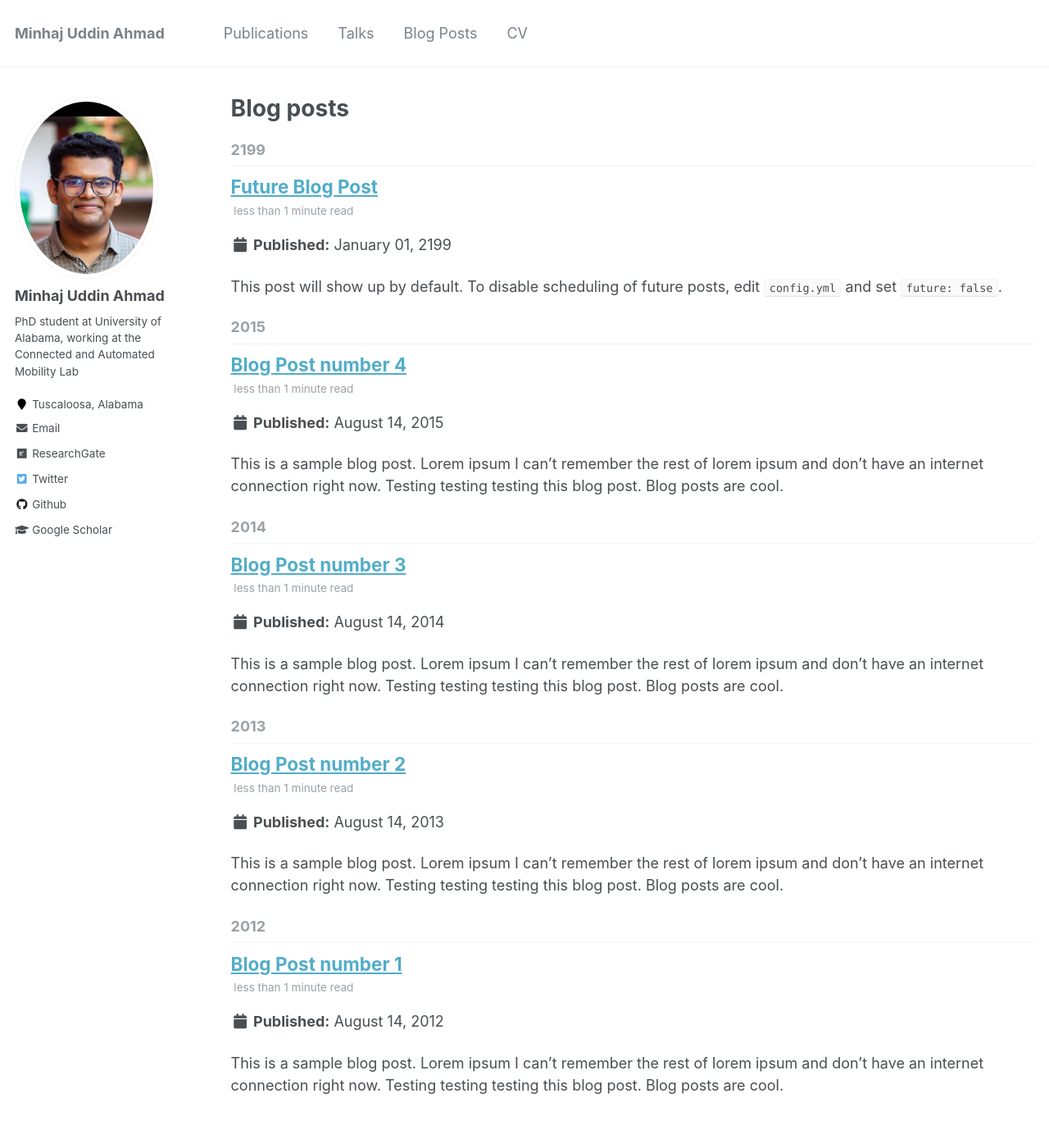
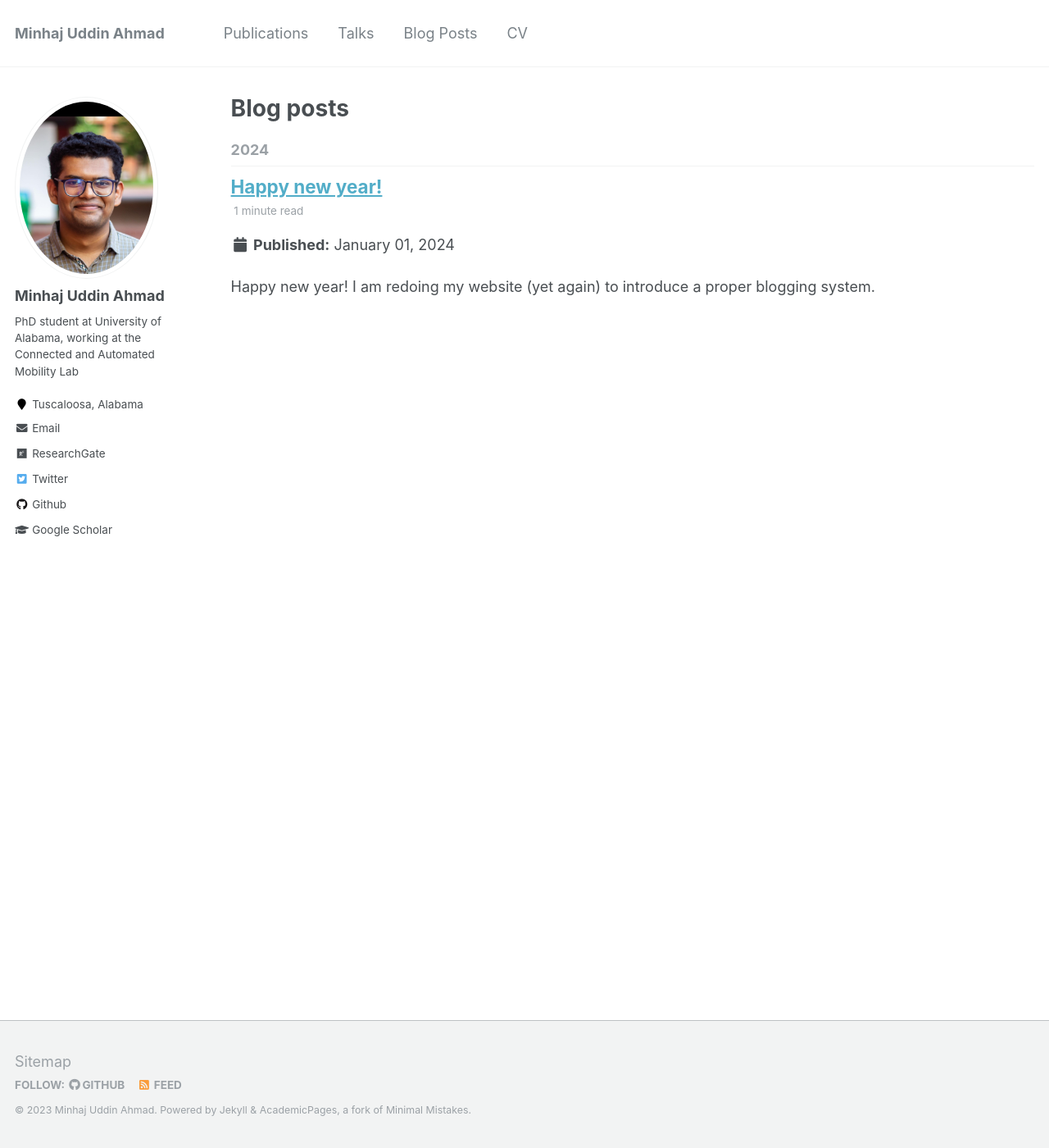
Before and after one commit to minhaj6/minhaj6.github.io, a Jekyll site: the page built from _pages/year-archive.html, in a window 1280 px wide and 1400 px high. Shown: the whole window at 82% size. Built offline with Jekyll 4.4.1, drawn with Linux system fonts in a browser that asks for light colours.

Commit message:
first blog post

```diff
--- a/_posts/2012-08-14-blog-post-1.md
+++ /dev/null
@@ -1,20 +0,0 @@
----
-title: 'Blog Post number 1'
-date: 2012-08-14
-permalink: /posts/2012/08/blog-post-1/
-tags:
-  - cool posts
-  - category1
-  - category2
----
-
-This is a sample blog post. Lorem ipsum I can't remember the rest of lorem ipsum and don't have an internet connection right now. Testing testing testing this blog post. Blog posts are cool.
-
-Headings are cool
-======
-
-You can have many headings
-======
-
-Aren't headings cool?
-------
--- a/_posts/2013-08-14-blog-post-2.md
+++ /dev/null
@@ -1,20 +0,0 @@
----
-title: 'Blog Post number 2'
-date: 2013-08-14
-permalink: /posts/2013/08/blog-post-2/
-tags:
-  - cool posts
-  - category1
-  - category2
----
-
-This is a sample blog post. Lorem ipsum I can't remember the rest of lorem ipsum and don't have an internet connection right now. Testing testing testing this blog post. Blog posts are cool.
-
-Headings are cool
-======
-
-You can have many headings
-======
-
-Aren't headings cool?
-------
--- a/_posts/2014-08-14-blog-post-3.md
+++ /dev/null
@@ -1,20 +0,0 @@
----
-title: 'Blog Post number 3'
-date: 2014-08-14
-permalink: /posts/2014/08/blog-post-3/
-tags:
-  - cool posts
-  - category1
-  - category2
----
-
-This is a sample blog post. Lorem ipsum I can't remember the rest of lorem ipsum and don't have an internet connection right now. Testing testing testing this blog post. Blog posts are cool.
-
-Headings are cool
-======
-
-You can have many headings
-======
-
-Aren't headings cool?
-------
--- /dev/null
+++ b/_posts/2024-01-01-What-am-I-Doing.md
@@ -0,0 +1,19 @@
+---
+title: "Happy new year!"
+date: 2024-01-01
+permalink: /posts/2024/01/what-am-i-doing/
+tags:
+  - First ever
+---
+
+Happy new year! I am redoing my website (yet again) to introduce a proper blogging system.
+
+In less than 10 days time, a new chapter of my life will have its beginning. I will be travelling halfway across the globe to pursue a doctoral degree at University of Alabama. I've never stepped outside Bangladesh before.
+
+It takes about five years to complete the doctoral degree if everything goes well. I wish to dedicate this time period toward personal growth, and to do some **meaningful** research work.
+
+Keeping personal journal has helped me in many ways for last couple of years since I started it. It helps you to look back or keep track of things. But I've never done it publicly (like a mini blog), primarily because it takes extra effort, and no one would want to see it anyway. But still, I wish to post here every week, as I work with different things throughout my PhD journey. It will not strictly about my research, but also things I'm doing/studying for fun (personal interest).
+
+These posts will be out there but I don't expect that anyone will be interested in these things. They are mostly for me only to keep track of things as I've said earlier. So, the posts maybe quick and untreated.
+
+Who spends new years eve alone in his room figuring out a static website generator? ME...
--- a/_posts/2199-01-01-future-post.md
+++ /dev/null
@@ -1,11 +0,0 @@
----
-title: 'Future Blog Post'
-date: 2199-01-01
-permalink: /posts/2012/08/blog-post-4/
-tags:
-  - cool posts
-  - category1
-  - category2
----
-
-This post will show up by default. To disable scheduling of future posts, edit `config.yml` and set `future: false`.
```
Also changed, not shown: _pages/about.md (+2 -0 lines), _posts/2015-08-14-blog-post-4.md (deleted, +0 -20 lines).
